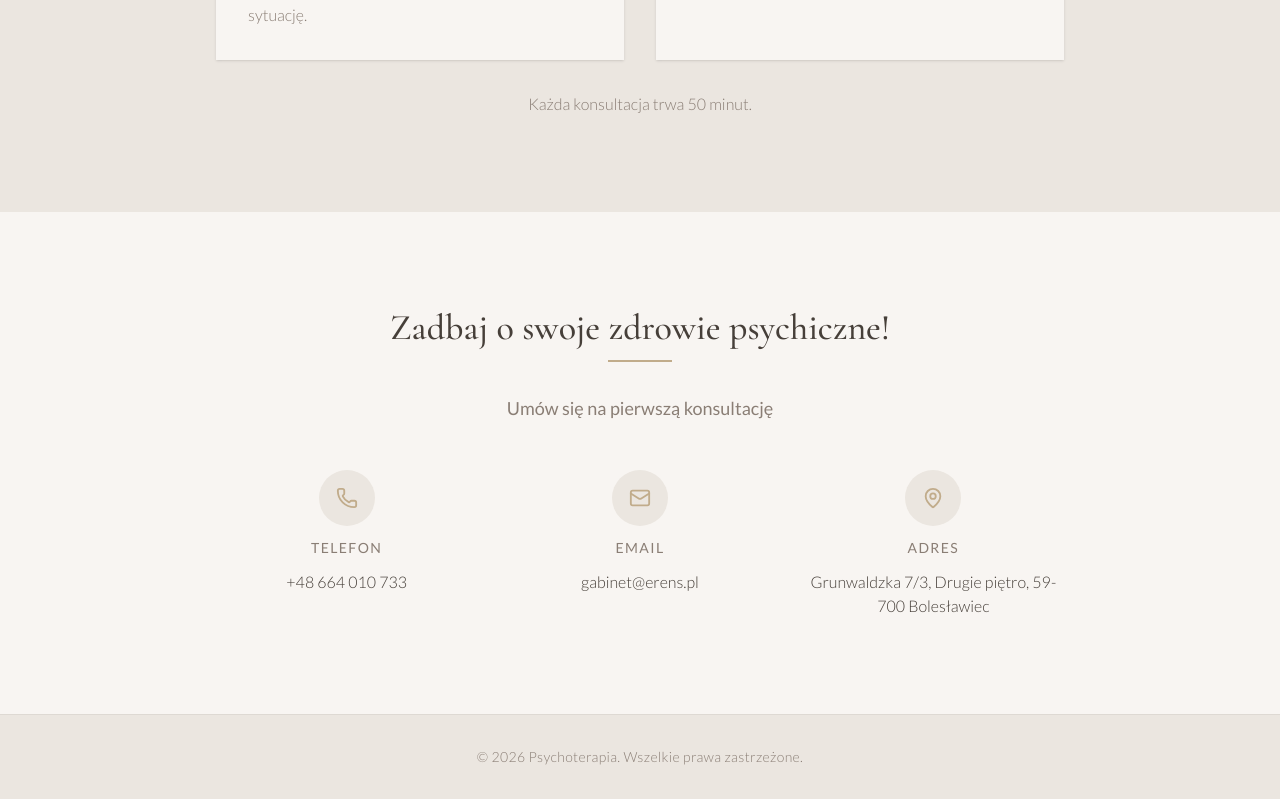
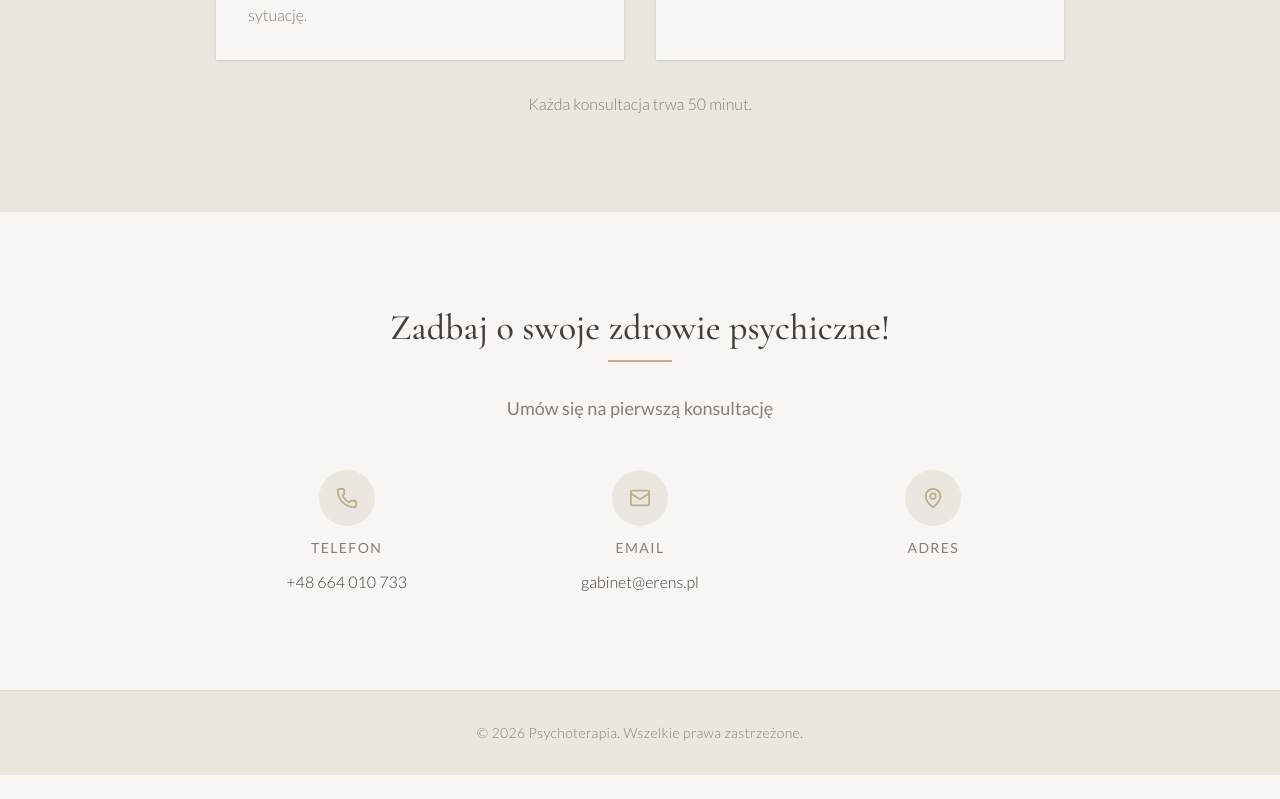
Before and after one commit to anteker/psychoterapeuta-boleslawiec.pl, a Next.js app: page / in a window 1280 px wide. Shown: the part 4196-4995 px from the top of the page. After the commit the page ends 4971 px from the top, so only its background shows below. Built offline with nearby package versions, Linux system fonts and the light colour scheme.

Commit message:
poprawka adres

```diff
--- a/app/components/ContactSection.tsx
+++ b/app/components/ContactSection.tsx
@@ -39,7 +39,7 @@ const ContactSection = () => {
             </div>
             <p className="text-sm tracking-widest uppercase text-muted-foreground">Adres</p>
             <p className="text-foreground font-light">
-              Grunwaldzka 7/3, Drugie piętro, 59-700 Bolesławiec
+
             </p>
           </div>
         </div>
```
